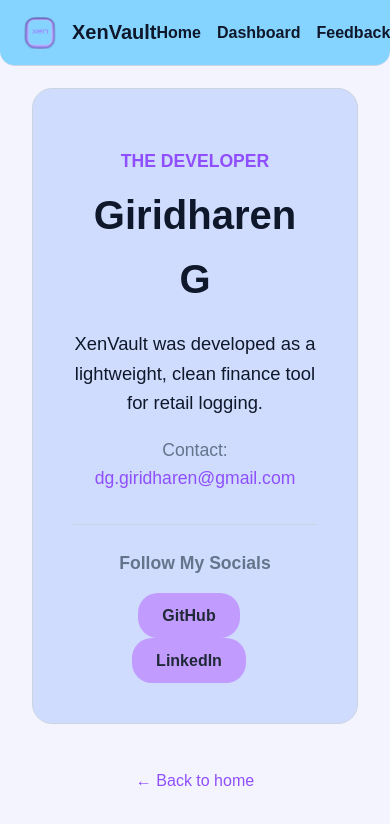
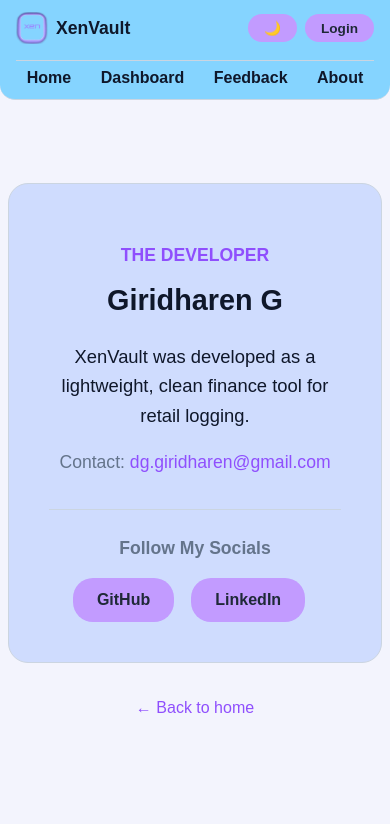
Before and after one commit to dg-giridharen/XenVault, a plain HTML site: page pages/about.html in a window 390 px wide. Drawn offline with Linux system fonts and the light colour scheme.

Commit message:
feat: initialize base application styles and layout components in style.css

```diff
--- a/css/style.css
+++ b/css/style.css
@@ -125,7 +125,7 @@
   flex-direction: column;
   gap: 0.5rem;
   margin-bottom: 1rem;
-  min-width: 375px;
+  width: 100%;
 }
 
 .form-field label {
@@ -143,22 +143,22 @@
 }
 
 .hero-container {
-  padding: 2.5rem;
+  padding: clamp(1.25rem, 5vw, 2.5rem);
   text-align: center;
   background-color: var(--secondary-bg);
-  border-radius: 50px;
+  border-radius: clamp(20px, 8vw, 50px);
   border: 1px solid var(--border);
 }
 
 .hero-logo {
-  font-size: 5rem;
+  font-size: clamp(3rem, 10vw, 5rem);
   font-weight: bold;
   margin: 0 0 1rem;
   color: white;
 }
 
 .hero-title {
-  font-size: 1.75rem;
+  font-size: clamp(1.4rem, 4vw, 1.75rem);
   font-weight: bold;
   margin-bottom: 1rem;
 }
@@ -178,7 +178,7 @@
 
 .section-grid {
   display: grid;
-  grid-template-columns: repeat(auto-fit, minmax(250px, 1fr));
+  grid-template-columns: repeat(auto-fit, minmax(min(100%, 250px), 1fr));
   gap: 1.5rem;
 }
 
@@ -217,12 +217,12 @@
 
 .dashboard-shell, .feedback-shell {
   width: 100%;
-  max-width: 100% !important;
+  max-width: 100%;
   min-height: calc(100vh - 7.5rem);
   display: flex;
   flex-direction: column;
   justify-content: space-between;
-  padding: 0 2rem 2rem 2rem;
+  padding: 0 clamp(0.75rem, 3vw, 2rem) 2rem clamp(0.75rem, 3vw, 2rem);
   box-sizing: border-box;
 }
 
@@ -235,7 +235,7 @@
 
 .stat-grid {
   display: grid;
-  grid-template-columns: repeat(auto-fit, minmax(200px, 1fr));
+  grid-template-columns: repeat(auto-fit, minmax(min(100%, 200px), 1fr));
   gap: 1rem;
 }
 
@@ -261,7 +261,7 @@
 
 .charts-container {
   display: grid;
-  grid-template-columns: repeat(auto-fit, minmax(300px, 1fr));
+  grid-template-columns: repeat(auto-fit, minmax(min(100%, 300px), 1fr));
   gap: 1.5rem;
   margin-bottom: 1.5rem;
 }
@@ -313,7 +313,7 @@
 
 .dashboard-panels {
   display: grid;
-  grid-template-columns: repeat(auto-fit, minmax(300px, 1fr));
+  grid-template-columns: repeat(auto-fit, minmax(min(100%, 300px), 1fr));
   gap: 1.5rem;
 }
 
@@ -403,7 +403,7 @@
 }
 
 .developer-card h2 {
-  font-size: 2.5rem;
+  font-size: clamp(1.8rem, 6vw, 2.5rem);
   margin-top: 0;
   margin-bottom: 1rem;
 }
@@ -436,3 +436,56 @@
   padding: 0.6rem 1.5rem;
   border-radius: 20px;
 }
+
+@media (max-width: 640px) {
+  body {
+    padding-top: 8.5rem;
+  }
+
+  .main-navbar {
+    flex-wrap: wrap;
+    padding: 0.75rem 1rem;
+    gap: 0.5rem;
+  }
+
+  .nav-menu {
+    width: 100%;
+    order: 3;
+    justify-content: space-around;
+    margin-top: 0.5rem;
+    border-top: 1px solid var(--border);
+    padding-top: 0.5rem;
+    gap: 0.5rem;
+  }
+
+  .nav-brand {
+    gap: 0.5rem;
+  }
+
+  .nav-actions {
+    gap: 0.5rem;
+  }
+
+  .nav-title {
+    font-size: 1.1rem;
+  }
+
+  .btn-primary, .btn-secondary {
+    padding: 0.4rem 1rem;
+    font-size: 0.85rem;
+  }
+
+  .layout, .page-content {
+    padding: 0.75rem;
+    gap: 1.25rem;
+  }
+
+  .dashboard-shell, .feedback-shell {
+    min-height: calc(100vh - 10rem);
+    padding: 0 0.5rem 1.5rem 0.5rem;
+  }
+
+  .about-container {
+    min-height: calc(100vh - 11rem);
+  }
+}
```
